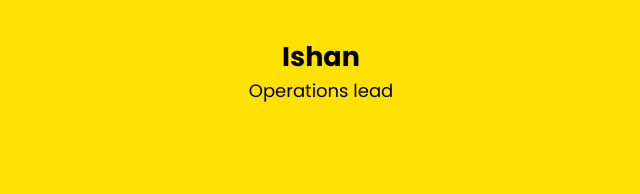
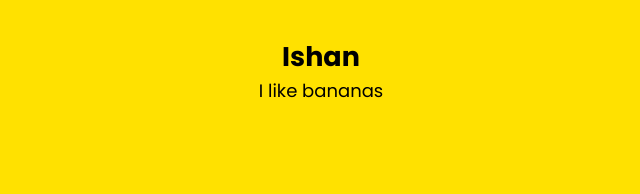
Before and after one commit to AshmitD/ftcdontblink.com, a plain HTML site: page index.html in a window 1280 px wide. Shown: the part 3906-4100 px from the top of the page, 319-959 px from the left. Drawn offline with nearby package versions, Linux system fonts and the light colour scheme; a script that the page names is missing; files whose address does not match are found by name.

Commit message:
Update index.html

```diff
--- a/index.html
+++ b/index.html
@@ -82,7 +82,7 @@
             <div class="person" data-aos="fade-right">
                 <div style="background: url(/media/ishan.jpeg); background-size: cover;"></div>
                 <h2>Ishan</h2>
-                <span>Operations lead</span>
+                <span>I like bananas</span>
             </div>
 
             <div class="person" data-aos="fade-left">
```
